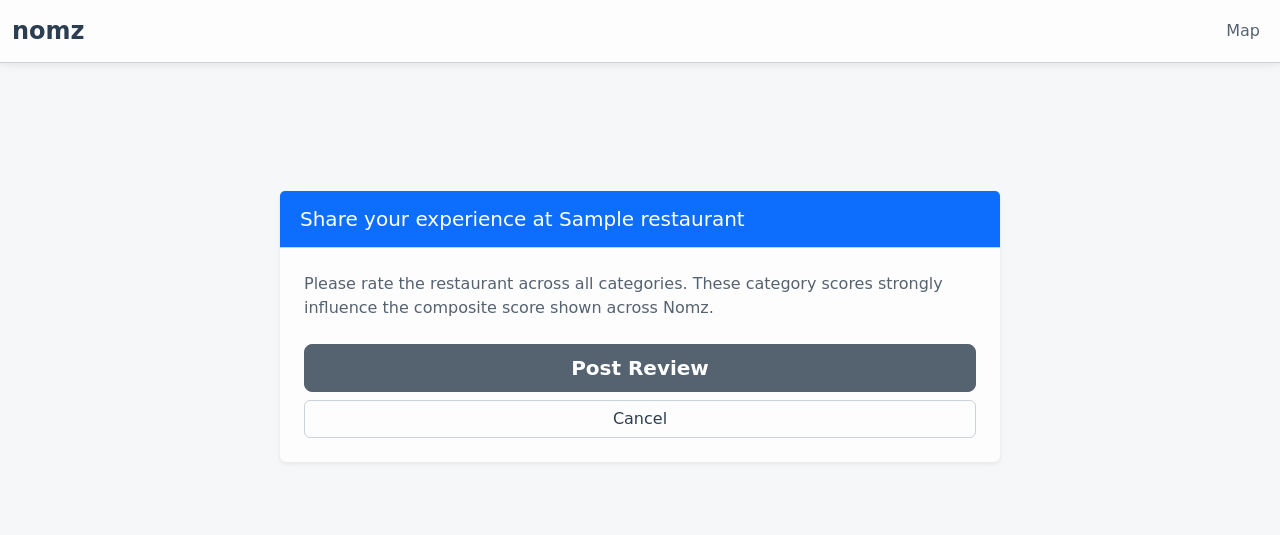
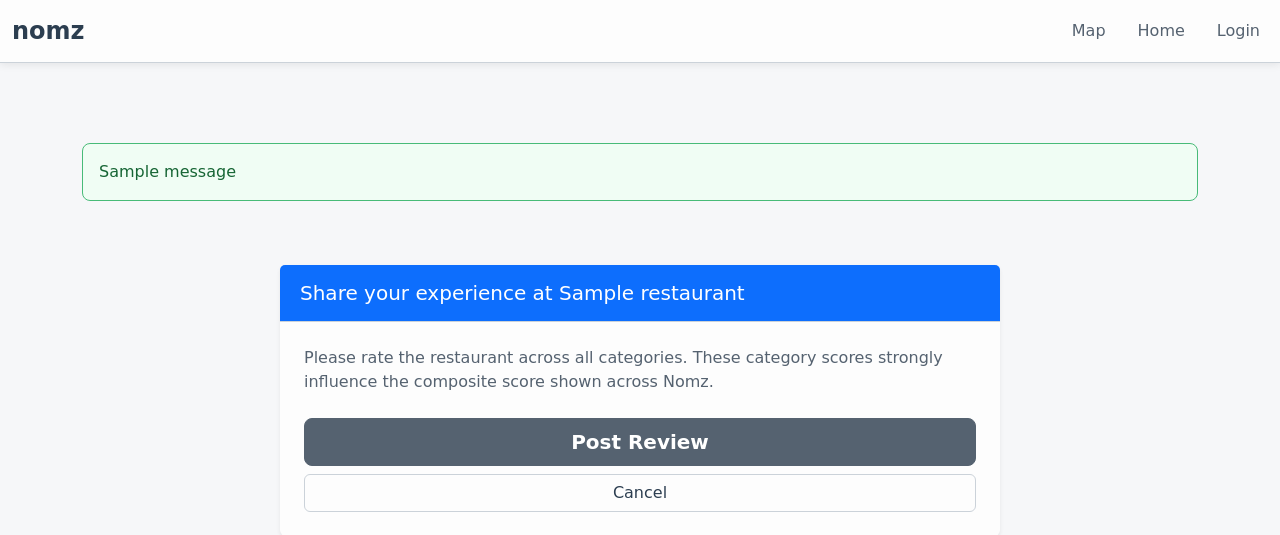
Before and after one commit to Vritika0703/nomz-restaurant-app, a Django app: template templates/nomz/add_review.html in a window 1280 px wide. Shown: the top 535 px of the page. Run offline with Django 5.2, Linux system fonts and the light colour scheme; the template is opened without the code that fills it: most values are stand-ins (such as "Sample title", 1, 10 or a date in 2020); one stand-in notice (Sample message) is shown; some libraries are stand-ins or nearby versions; some web fonts are replaced.

Commit message:
UI & Navigation: Role-aware navbar labels, real-time unread badges, and optimized Rate & Review navigation

```diff
--- a/templates/nomz/base.html
+++ b/templates/nomz/base.html
@@ -514,99 +514,53 @@
             </button>
             <div class="collapse navbar-collapse" id="navbarNav">
                 <ul class="navbar-nav ms-auto">
-                    {% if not user.is_superuser and not user.is_staff %}
-                        {% if request.resolver_match.url_name == 'message_inbox' %}
-                            {# On messages page - show Map, Home, Profile, Logout #}
-                            {% if user.is_authenticated %}
-                            {% if user.userprofile.role != 'restaurant' %}
+                    <!-- Home & Map (Always visible for simplified nav shown in Photo 3) -->
                     <li class="nav-item">
                         <a class="nav-link" href="{% url 'map' %}">Map</a>
                     </li>
-                            {% endif %}
                     <li class="nav-item">
                         <a class="nav-link" href="{% url 'home' %}">Home</a>
                     </li>
+
+                    {% if user.is_authenticated %}
+                        {% if not user.is_staff and not user.is_superuser %}
                             <li class="nav-item">
                                 <a class="nav-link" href="{% url 'profile' %}">Profile</a>
                             </li>
-                            {% endif %}
-                        {% else %}
-                            {# On all other user pages - show existing navbar + Messages link #}
-                            {% if request.resolver_match.url_name != 'map' and user.userprofile.role != 'restaurant' %}
                             <li class="nav-item">
-                                <a class="nav-link" href="{% url 'map' %}">Map</a>
-                            </li>
-                            {% endif %}
-                            {% if user.is_authenticated %}
-                            <li class="nav-item">
-                                <a class="nav-link" href="{% url 'message_inbox' %}">
-                                    Messages
+                                <a class="nav-link position-relative" href="{% url 'message_inbox' %}">
+                                    {% if user.userprofile.role == 'restaurant' %}Messages{% else %}Restaurant Messages{% endif %}
                                     {% if unread_messages_count > 0 %}
-                                        <span class="badge rounded-pill bg-danger" style="font-size: 0.6rem; vertical-align: top; margin-left: -5px;">
+                                        <span class="badge rounded-pill bg-danger" style="font-size: 0.65rem; padding: 0.25em 0.5em; vertical-align: top; margin-left: 2px;">
                                             {{ unread_messages_count }}
                                         </span>
                                     {% endif %}
                                 </a>
                             </li>
+                            {% if user.userprofile.role == 'diner' %}
+                            <li class="nav-item">
+                                <a class="nav-link position-relative" href="{% url 'friends_chat_index' %}">
+                                    Chat with Friends
+                                    {% if unread_friends_count > 0 %}
+                                        <span class="badge rounded-pill bg-danger" style="font-size: 0.65rem; padding: 0.25em 0.5em; vertical-align: top; margin-left: 2px;">
+                                            {{ unread_friends_count }}
+                                        </span>
                                     {% endif %}
-                            {% if request.resolver_match.url_name == 'profile' %}
-                                {# On profile page #}
-                                {% if user.is_authenticated %}
-                                <li class="nav-item">
-                                    <a class="nav-link" href="{% url 'profile' %}">Profile</a>
-                                </li>
-                                {% endif %}
-                            {% elif request.resolver_match.url_name == 'home' %}
-                                {% if user.is_authenticated %}
-                                <li class="nav-item">
-                                    <a class="nav-link" href="{% url 'profile' %}">Profile</a>
-                                </li>
-                                {% endif %}
-                            {% elif request.resolver_match.url_name == 'map' %}
-                                {% if user.is_authenticated %}
-                                <li class="nav-item">
-                                    <a class="nav-link" href="{% url 'profile' %}">Profile</a>
-                                </li>
-                                <li class="nav-item">
-                                    <a class="nav-link" href="{% url 'home' %}">Home</a>
-                                </li>
-                                {% endif %}
-                            {% elif request.resolver_match.url_name == 'restaurant_search' %}
-                                {% if user.is_authenticated %}
-                                <li class="nav-item">
-                                    <a class="nav-link" href="{% url 'profile' %}">Profile</a>
-                                </li>
-                                <li class="nav-item">
-                                    <a class="nav-link" href="{% url 'home' %}">Home</a>
+                                </a>
                             </li>
                             {% endif %}
                         {% endif %}
-                        {% endif %}
 
-                    {% if user.is_authenticated %}
                         <li class="nav-item">
                             <form method="POST" action="{% url 'logout' %}" class="d-inline">
                                 {% csrf_token %}
                                 <button type="submit" class="nav-link" style="background: none; border: none; padding: 0.5rem 1rem; cursor: pointer;">Logout</button>
                             </form>
                         </li>
-                    {% endif %}
                     {% else %}
-                    {# Admin users - show Map, Search, and Logout #}
-                    {% if user.is_authenticated %}
                         <li class="nav-item">
-                        <a class="nav-link" href="{% url 'map' %}">Map</a>
+                            <a class="nav-link" href="{% url 'landing' %}">Login</a>
                         </li>
-                    <li class="nav-item">
-                        <a class="nav-link" href="{% url 'restaurant_search' %}">Search</a>
-                    </li>
-                    <li class="nav-item">
-                        <form method="POST" action="{% url 'logout' %}" class="d-inline">
-                            {% csrf_token %}
-                            <button type="submit" class="nav-link" style="background: none; border: none; padding: 0.5rem 1rem; cursor: pointer;">Logout</button>
-                        </form>
-                    </li>
-                    {% endif %}
                     {% endif %}
                 </ul>
             </div>
@@ -617,6 +571,15 @@
 
     {% block main_layout %}
     <main class="container my-5">
+        {% if messages %}
+            {% for message in messages %}
+                <div class="alert alert-{{ message.tags }} alert-dismissible fade show" role="alert">
+                    {{ message }}
+                    <button type="button" class="btn-close" data-bs-dismiss="alert" aria-label="Close"></button>
+                </div>
+            {% endfor %}
+        {% endif %}
+
         {% block content %}{% endblock %}
     </main>
     {% endblock %}
```
Also changed, not shown: nomz/context_processors.py (+35 -16 lines). Lines whose indentation alone changed are shown as unchanged.
